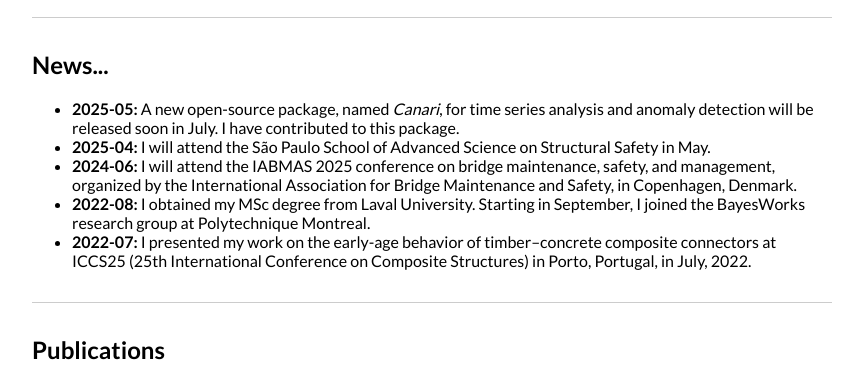
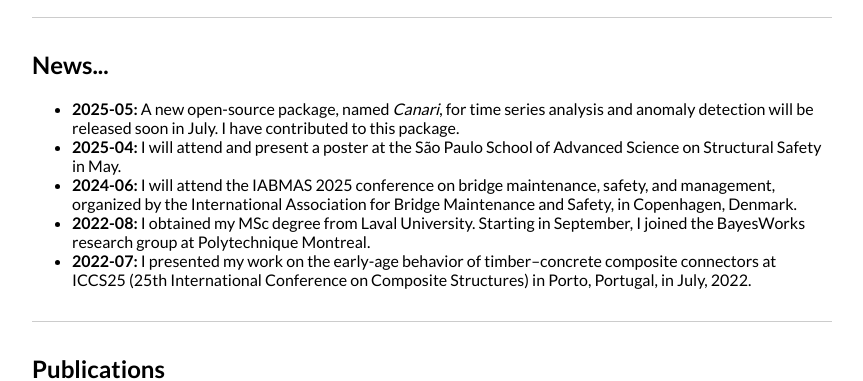
Before and after one commit to zhanwen-xin/zhanwen-xin.github.io, an Astro site: page / in a window 1280 px wide. Shown: the part 1270-1651 px from the top of the page, without its empty margins (208-1071 px from the left). Built offline with nearby package versions, Linux system fonts and the light colour scheme; Astro itself is replaced by a stand-in of ours.

Commit message:
Update index.astro

```diff
--- a/src/pages/index.astro
+++ b/src/pages/index.astro
@@ -137,7 +137,7 @@
 	  <ul>
 		<li><strong>2025-05:</strong> A new open-source package, named <em>Canari</em>, for time series analysis and anomaly detection will be released soon in July. I have contributed to this package.</li>
 
-		<li><strong>2025-04:</strong> I will attend the São Paulo School of Advanced Science on Structural Safety in May.</li>
+		<li><strong>2025-04:</strong> I will attend and present a poster at the São Paulo School of Advanced Science on Structural Safety in May.</li>
 
 		<li><strong>2024-06:</strong> I will attend the IABMAS 2025 conference on bridge maintenance, safety, and management, organized by the International Association for Bridge Maintenance and Safety, in Copenhagen, Denmark.</li>
 
```
